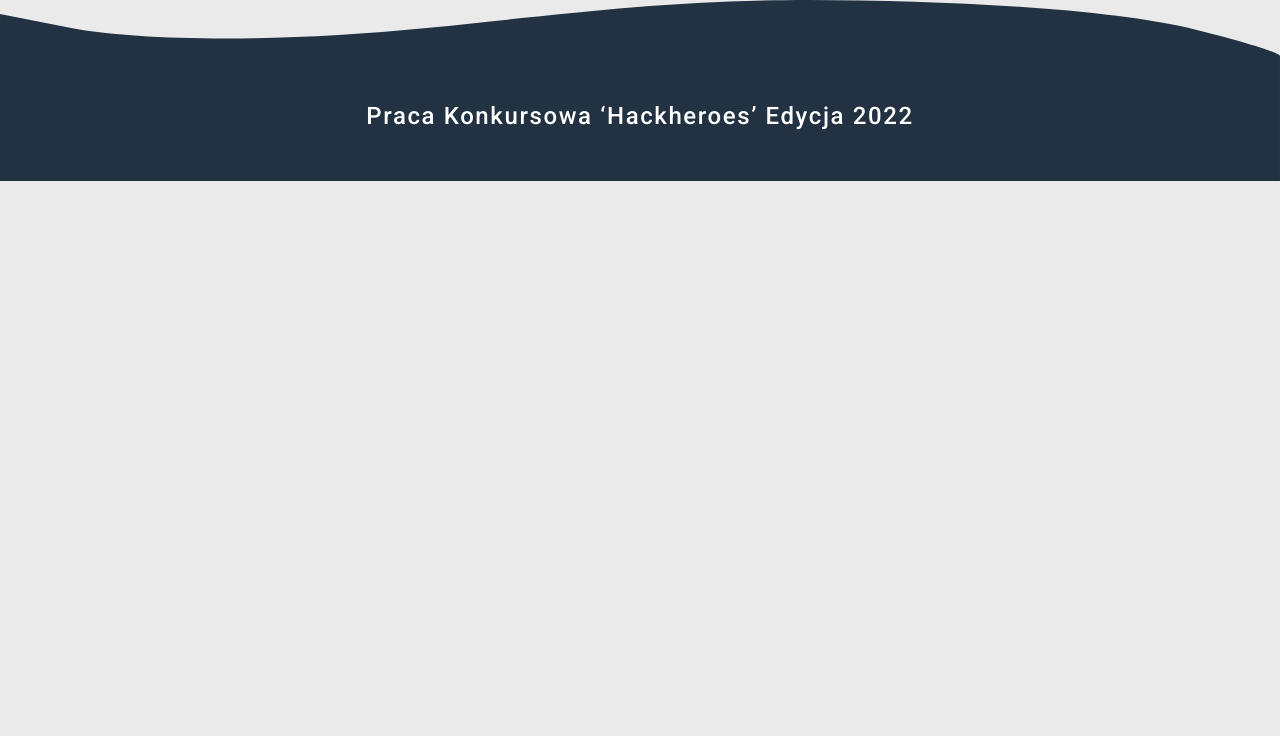
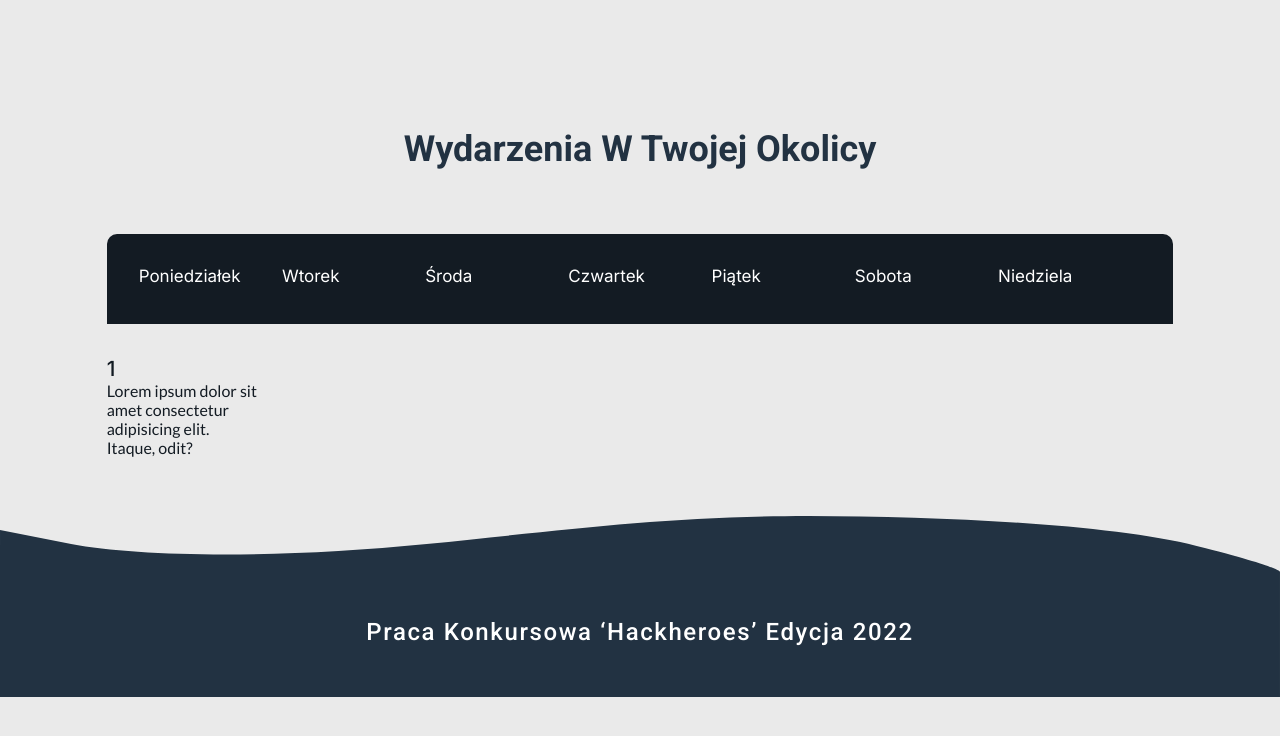
Before and after one commit to Navio1430/VoteAround, a Flask app: page /events/ in a window 1280 px wide. Shown: the part 64-800 px from the top of the page. Run offline with Flask 3, Linux system fonts and the light colour scheme.

Commit message:
Added a calendar in a static version

```diff
--- a/website/static/styles/app.css
+++ b/website/static/styles/app.css
@@ -201,7 +201,7 @@
 
 .projects__title {
   color: #131b23;
-  font-size: 29px;
+  font-size: 1.8125rem;
   font-weight: 700;
   text-align: left;
 }
@@ -222,10 +222,10 @@
           flex-direction: column;
   width: 14rem;
   height: 16rem;
-  -webkit-filter: drop-shadow(3px 3px 5px rgba(0, 0, 0, 0.24));
-          filter: drop-shadow(3px 3px 5px rgba(0, 0, 0, 0.24));
+  -webkit-filter: drop-shadow(0.1875rem 0.1875rem 0.3125rem rgba(0, 0, 0, 0.24));
+          filter: drop-shadow(0.1875rem 0.1875rem 0.3125rem rgba(0, 0, 0, 0.24));
   background: #223242;
-  border-radius: 10px;
+  border-radius: 0.625rem;
   cursor: pointer;
 }
 
@@ -252,8 +252,8 @@
   color: #ffffff;
   font-family: "Lato", sans-serif;
   font-weight: 500;
-  font-size: 23px;
-  line-height: 28px;
+  font-size: 1.4375rem;
+  line-height: 1.75rem;
   text-align: center;
   margin-bottom: 2.875rem;
 }
@@ -380,6 +380,58 @@
   margin-top: 2.4rem;
 }
 
+.calendar {
+  display: -ms-grid;
+  display: grid;
+  -ms-grid-columns: (1fr)[12];
+      grid-template-columns: repeat(12, 1fr);
+}
+
+.calendar__day-container {
+  min-height: 10rem;
+}
+
+.calendar__day-event {
+  color: #131b23;
+  font-size: 1rem;
+  font-weight: 400;
+  font-family: "Lato", sans-serif;
+}
+
+.calendar__days {
+  color: #131b23;
+  font-family: "Inter", sans-serif;
+  font-weight: 500;
+  font-size: 1.3rem;
+  -ms-grid-column: 2;
+  -ms-grid-column-span: 10;
+  grid-column: 2/12;
+  display: -ms-grid;
+  display: grid;
+  -ms-grid-columns: (1fr)[7];
+      grid-template-columns: repeat(7, 1fr);
+  margin-top: 2rem;
+}
+
+.calendar__days-name {
+  color: #ffffff;
+  font-family: "Inter", sans-serif;
+  font-weight: 400;
+  font-size: 1.0625rem;
+  text-align: left;
+  height: 5.625rem;
+  background: #131b23;
+  border-radius: 0.625rem 0.625rem 0 0;
+  -ms-grid-column: 2;
+  -ms-grid-column-span: 10;
+  grid-column: 2/12;
+  display: -ms-grid;
+  display: grid;
+  -ms-grid-columns: (1fr)[7];
+      grid-template-columns: repeat(7, 1fr);
+  padding: 2rem;
+}
+
 * {
   font-size: 100%;
   text-decoration: none;
@@ -407,4 +459,14 @@
   scroll-behavior: smooth;
   background: #eaeaea;
 }
+
+h1 {
+  color: #223242;
+  font-size: 2.25rem;
+  font-weight: 700;
+  font-family: "Roboto", sans-serif;
+  text-transform: capitalize;
+  text-align: center;
+  margin: 8rem auto 4rem auto;
+}
 /*# sourceMappingURL=app.css.map */
--- a/website/static/styles/components/_components.scss
+++ b/website/static/styles/components/_components.scss
@@ -2,3 +2,4 @@
 @import './projects/_projects.scss';
 @import './projects/_card.scss';
 @import './sign/_sign.scss';
+@import './events/_events.scss';
--- /dev/null
+++ b/website/static/styles/components/events/_calendar.scss
@@ -0,0 +1,48 @@
+.calendar {
+    display: grid;
+    grid-template-columns: repeat(12, 1fr);
+
+    &__day {
+        &-container {
+            min-height: 10rem;
+        }
+
+        &-event {
+            color: $darkBlue;
+            font-size: 1rem;
+            font-weight: 400;
+            font-family: $lato;
+        }
+    }
+
+    &__days {
+        color: $darkBlue;
+        font-family: $inter;
+        font-weight: 500;
+        font-size: 1.3rem;
+
+        grid-column: 2/12;
+        display: grid;
+        grid-template-columns: repeat(7, 1fr);
+
+        margin-top: 2rem;
+
+        &-name {
+            color: $white;
+            font-family: $inter;
+            font-weight: 400;
+            font-size: 1.0625rem;
+            text-align: left;
+
+            height: 5.625rem;
+            background: $darkBlue;
+            border-radius: 0.625rem 0.625rem 0 0;
+
+            grid-column: 2/12;
+            display: grid;
+            grid-template-columns: repeat(7, 1fr);
+
+            padding: 2rem;
+        }
+    }
+}
--- /dev/null
+++ b/website/static/styles/components/events/_events.scss
@@ -0,0 +1 @@
+@import '_calendar.scss';
--- a/website/static/styles/components/projects/_card.scss
+++ b/website/static/styles/components/projects/_card.scss
@@ -6,9 +6,9 @@
 
     width: 14rem;
     height: 16rem;
-    filter: drop-shadow(3px 3px 5px rgba(0, 0, 0, 0.24));
+    filter: drop-shadow(0.1875rem 0.1875rem 0.3125rem rgba(0, 0, 0, 0.24));
     background: $blue;
-    border-radius: 10px;
+    border-radius: 0.625rem;
 
     cursor: pointer;
 
@@ -31,8 +31,8 @@
         color: $white;
         font-family: $lato;
         font-weight: 500;
-        font-size: 23px;
-        line-height: 28px;
+        font-size: 1.4375rem;
+        line-height: 1.75rem;
         text-align: center;
 
         margin-bottom: 2.875rem;
--- a/website/static/styles/components/projects/_projects-cards.scss
+++ b/website/static/styles/components/projects/_projects-cards.scss
@@ -12,7 +12,7 @@
 
     &__title {
         color: $darkBlue;
-        font-size: 29px;
+        font-size: 1.8125rem;
         font-weight: 700;
         text-align: left;
     }
--- a/website/static/styles/core/_typography.scss
+++ b/website/static/styles/core/_typography.scss
@@ -1 +1,11 @@
 @import '../abstracts/_abstracts.scss';
+
+h1 {
+    color: $blue;
+    font-size: 2.25rem;
+    font-weight: 700;
+    font-family: $roboto;
+    text-transform: capitalize;
+    text-align: center;
+    margin: 8rem auto 4rem auto;
+}
--- a/website/templates/events/events.html
+++ b/website/templates/events/events.html
@@ -1 +1,26 @@
-{% extends 'base.html' %} {% block content %} {% endblock %}
+{% extends 'base.html' %} {% block content %}
+
+<h1>Wydarzenia w twojej okolicy</h1>
+
+<section class="calendar">
+    <div class="calendar__days-name">
+        <p>Poniedziałek</p>
+        <p>Wtorek</p>
+        <p>Środa</p>
+        <p>Czwartek</p>
+        <p>Piątek</p>
+        <p>Sobota</p>
+        <p>Niedziela</p>
+    </div>
+    <div id="calendar-days" class="calendar__days">
+        <div class="calendar__day-container">
+            <p class="calendar__day">1</p>
+            <p class="calendar__day-event">
+                Lorem ipsum dolor sit amet consectetur adipisicing elit. Itaque,
+                odit?
+            </p>
+        </div>
+    </div>
+</section>
+
+{% endblock %}
```
Also changed, not shown: 1 other file.
